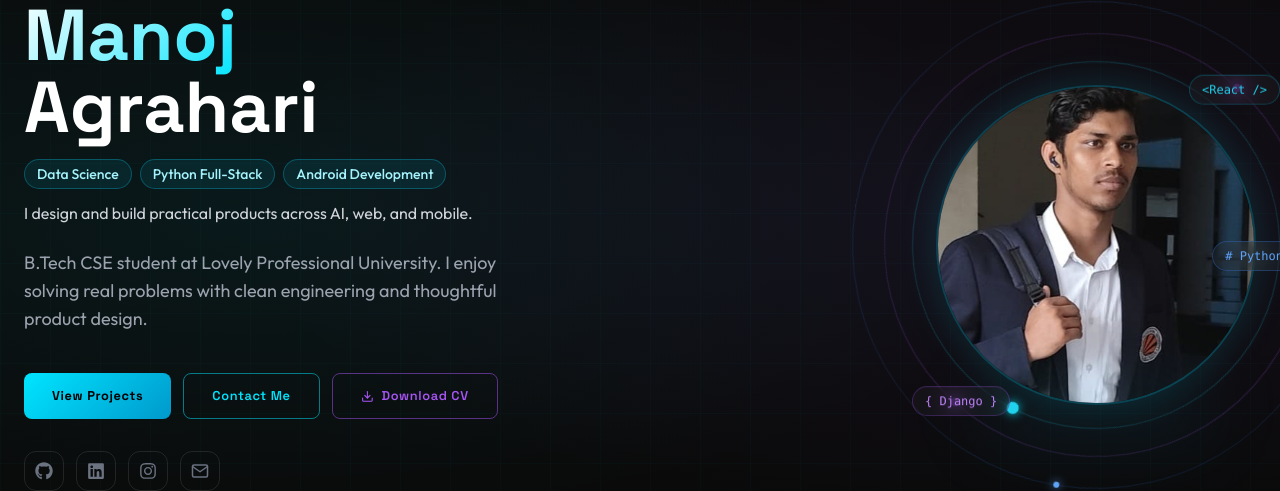
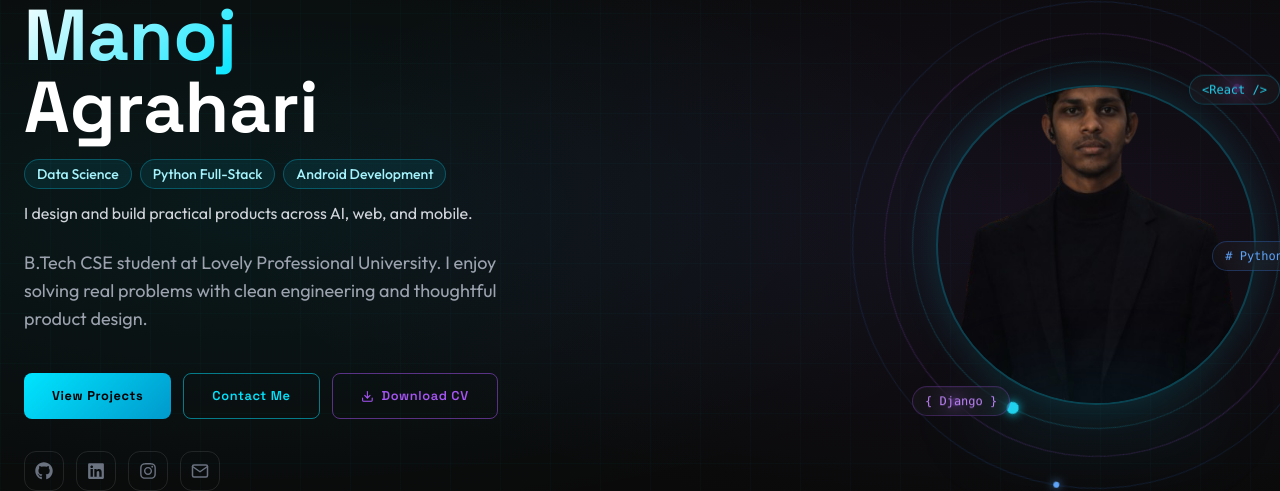
Before and after one commit to manojagragari/portfolio, a Next.js app in the folder frontend/nextjs-portfolio/: page / in a window 1280 px wide. Shown: the part 187-678 px from the top of the page. Built offline with nearby package versions, Linux system fonts and the light colour scheme; no server answers.

Commit message:
Update portfolio profile image to new PNG

```diff
--- a/frontend/nextjs-portfolio/app/layout.js
+++ b/frontend/nextjs-portfolio/app/layout.js
@@ -59,7 +59,7 @@ export default function RootLayout({ children }) {
     <html lang="en" className={`${displayFont.variable} ${bodyFont.variable}`}>
       <head>
         {/* Preload hero profile image for fast LCP */}
-        <link rel="preload" as="image" href="/profile.jpg" />
+        <link rel="preload" as="image" href="/profile.png" />
         {/* DNS prefetch for API */}
         <link rel="dns-prefetch" href="https://manoj-portfolio-api.onrender.com" />
       </head>
--- a/frontend/nextjs-portfolio/sections/Hero.js
+++ b/frontend/nextjs-portfolio/sections/Hero.js
@@ -8,7 +8,7 @@ import { FiDownload, FiMail, FiArrowDown } from 'react-icons/fi';
 import { getProfile } from '../lib/api';
 
 const ROLE_TAGS = ['Data Science', 'Python Full-Stack', 'Android Development'];
-const LOCAL_PROFILE_IMAGE = '/profile.jpg';
+const LOCAL_PROFILE_IMAGE = '/profile.png';
 
 function RoleTags() {
   return (
```
Also changed, not shown: frontend/nextjs-portfolio/public/profile.png (added).
